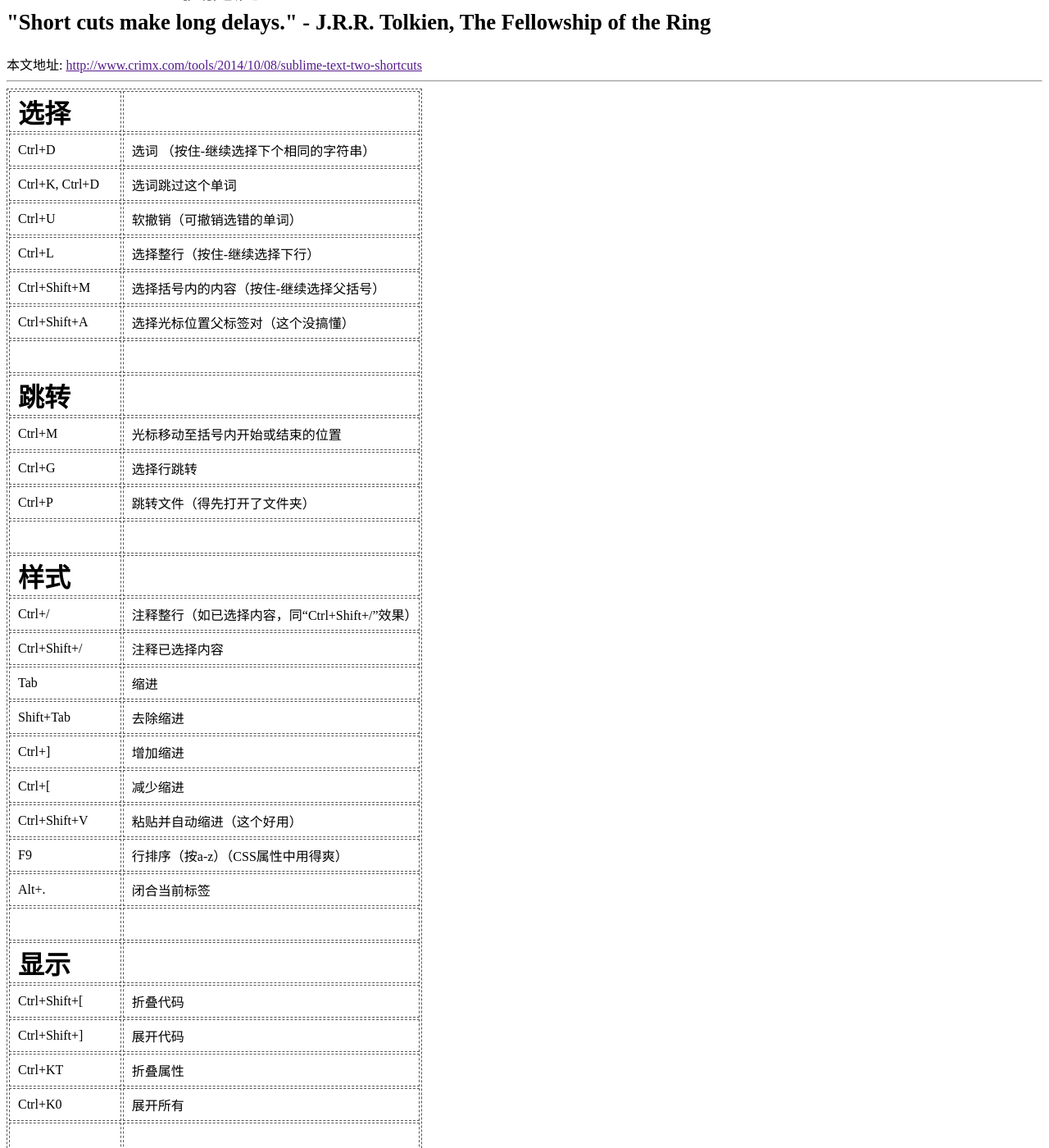
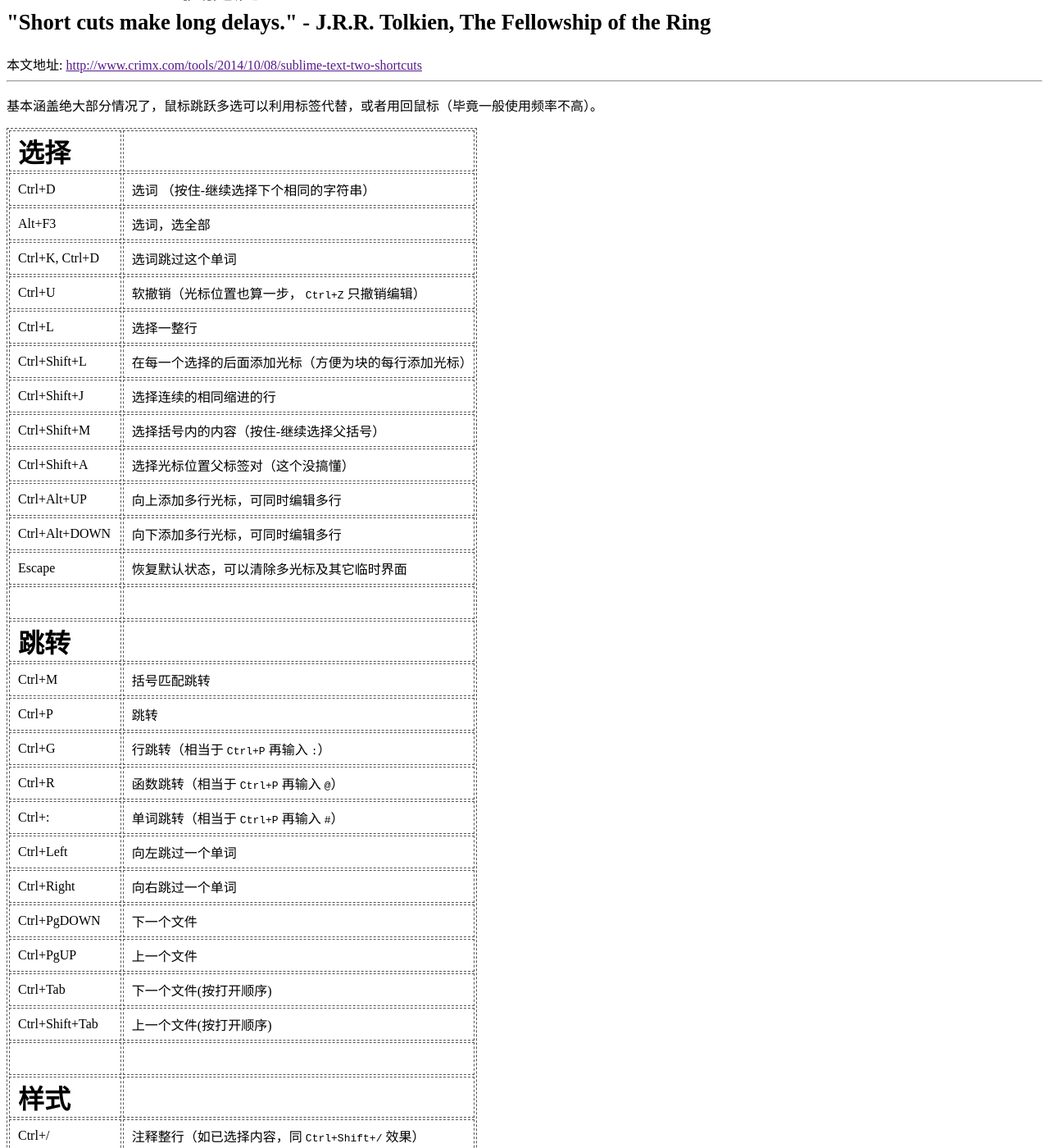
Before and after one commit to crimx/crimx.github.io, a Jekyll site: the page built from _posts/Tips/Tools/2014-10-08-sublime-text-two-shortcuts.md, in a window 1280 px wide and 1400 px high, scrolled down 334 px. Shown: the whole window at 82% size. Built offline with Jekyll 4.4.1, drawn with Linux system fonts in a browser that asks for light colours; nearby versions of some CDN libraries; comment, search, counter and statistics services are not loaded; some of the changed text lies outside the part shown.

Commit message:
add sublime text 2 more shortcuts

```diff
--- a/_posts/Tips/Tools/2014-10-08-sublime-text-two-shortcuts.md
+++ b/_posts/Tips/Tools/2014-10-08-sublime-text-two-shortcuts.md
@@ -26,29 +26,46 @@ tags:
   }
 </style>
 
+基本涵盖绝大部分情况了，鼠标跳跃多选可以利用标签代替，或者用回鼠标（毕竟一般使用频率不高）。
+
 :----------------|:-------------------------------------------------
 **选择**         |
 Ctrl+D           |       选词 （按住-继续选择下个相同的字符串）
+Alt+F3           |       选词，选全部
 Ctrl+K, Ctrl+D   |       选词跳过这个单词
-Ctrl+U           |       软撤销（可撤销选错的单词）
-Ctrl+L           |       选择整行（按住-继续选择下行）
+Ctrl+U           |       软撤销（光标位置也算一步， `Ctrl+Z` 只撤销编辑）
+Ctrl+L           |       选择一整行
+Ctrl+Shift+L     |       在每一个选择的后面添加光标（方便为块的每行添加光标）
+Ctrl+Shift+J     |       选择连续的相同缩进的行
 Ctrl+Shift+M     |       选择括号内的内容（按住-继续选择父括号）
 Ctrl+Shift+A     |       选择光标位置父标签对（这个没搞懂）
+Ctrl+Alt+UP      |       向上添加多行光标，可同时编辑多行
+Ctrl+Alt+DOWN    |       向下添加多行光标，可同时编辑多行
+Escape           |       恢复默认状态，可以清除多光标及其它临时界面
                  |
 **跳转**         |
-Ctrl+M           |       光标移动至括号内开始或结束的位置
-Ctrl+G           |       选择行跳转
-Ctrl+P           |       跳转文件（得先打开了文件夹）
+Ctrl+M           |       括号匹配跳转
+Ctrl+P           |       跳转
+Ctrl+G           |       行跳转（相当于 `Ctrl+P` 再输入 `:`）
+Ctrl+R           |       函数跳转（相当于 `Ctrl+P` 再输入 `@`）
+Ctrl+:           |       单词跳转（相当于 `Ctrl+P` 再输入 `#`）
+Ctrl+Left        |       向左跳过一个单词
+Ctrl+Right       |       向右跳过一个单词
+Ctrl+PgDOWN      |       下一个文件
+Ctrl+PgUP        |       上一个文件
+Ctrl+Tab         |       下一个文件(按打开顺序)
+Ctrl+Shift+Tab   |       上一个文件(按打开顺序)
                  |
 **样式**         |
-Ctrl+/           |       注释整行（如已选择内容，同“Ctrl+Shift+/”效果）
+Ctrl+/           |       注释整行（如已选择内容，同 `Ctrl+Shift+/` 效果）
 Ctrl+Shift+/     |       注释已选择内容
 Tab              |       缩进
 Shift+Tab        |       去除缩进
 Ctrl+]           |       增加缩进
 Ctrl+[           |       减少缩进
 Ctrl+Shift+V     |       粘贴并自动缩进（这个好用）
-F9               |       行排序（按a-z）（CSS属性中用得爽）
+F9               |       行排序（按a-z）（ CSS 属性中用得爽）
+Ctrl+F9          |       行排序（区分大小写）
 Alt+.            |       闭合当前标签
                  |
 **显示**         |
@@ -56,23 +73,44 @@ Ctrl+Shift+[     |       折叠代码
 Ctrl+Shift+]     |       展开代码
 Ctrl+KT          |       折叠属性
 Ctrl+K0          |       展开所有
+Ctrl+K,B         |       侧边栏开关
+Alt+Shift+1      |       单视图
+Alt+Shift+2      |       双列视图
+Alt+Shift+8      |       双行视图（其它视图需求自行摸索）
+F11              |       全屏模式
+Shift+F11        |       免打扰模式
                  |
 **撤销**         |
 Ctrl+Z           |       撤销
 Ctrl+Y           |       恢复撤销
                  |
+**查找**         |
+F3               |       查找下一个
+Shift+F3         |       查找上一个
+Ctrl+Shift+F     |       查询文件
+Ctrl+F3          |       快速查询（不打开查找框）
+                 |
 **词处理**       |
 Ctrl+KU          |       改为大写
 Ctrl+KL          |       改为小写
 Ctrl+T           |       词互换（选择多个词会轮转）
+Ctrl+Delete      |       从光标处开始往后删除一个单词
+Ctrl+Backspace   |       从光标处开始往前删除一个单词
                  |
 **行处理**       |
 Ctrl+Shift+D     |       复制一行到该行上面
 Ctrl+Enter       |       下一行开辟新行
-Ctrl+Shift Enter |       上一行开辟新行
+Ctrl+Shift+Enter |       上一行开辟新行
 Ctrl+Shift+UP    |       与上行互换
 Ctrl+Shift+DOWN  |       与下行互换
 Ctrl+J           |       合并行（已选择需要合并的多行时）
 Ctrl+Shift+K     |       删除整行
 Ctrl+KK          |       从光标处删除至行尾
 Ctrl+K Backspace |       从光标处删除至行首
+                 |
+**行书签**       |
+Ctrl+F2          |       标记/取消书签
+F2               |       下一个书签
+Shift+F2         |       上一个书签
+Ctrl+Shift+F2    |       清除所有书签
+Alt+F2           |       选择所有书签
```
